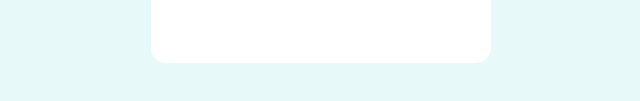
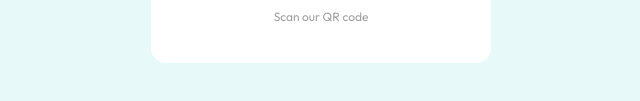
Before and after one commit to clenam19/QR-CODE, a plain HTML site: page index.html in a window 1280 px wide. Shown: the part 457-558 px from the top of the page, 319-959 px from the left. Drawn offline with Linux system fonts and the light colour scheme.

Commit message:
an update

```diff
--- a/index.html
+++ b/index.html
@@ -17,6 +17,7 @@
       <div class="text">
         <h1>Improve your Frontend skills by building a projects</h1>
       <p>Scan our QR code to visit Frontend mentor and take your coding to the next level!</p>
+      <p>Scan our QR code</p>
       </main>
 </body>
 </html>
```
